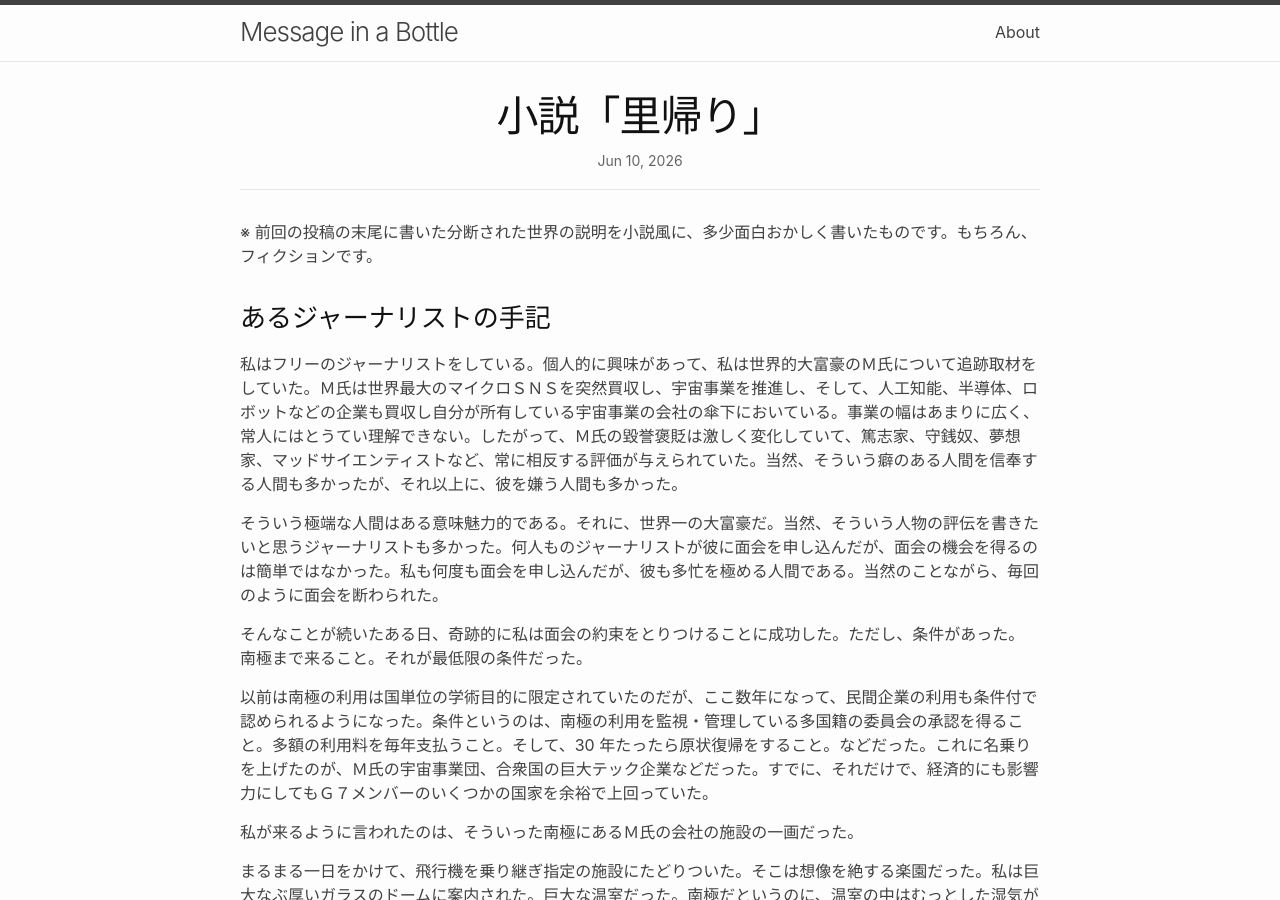
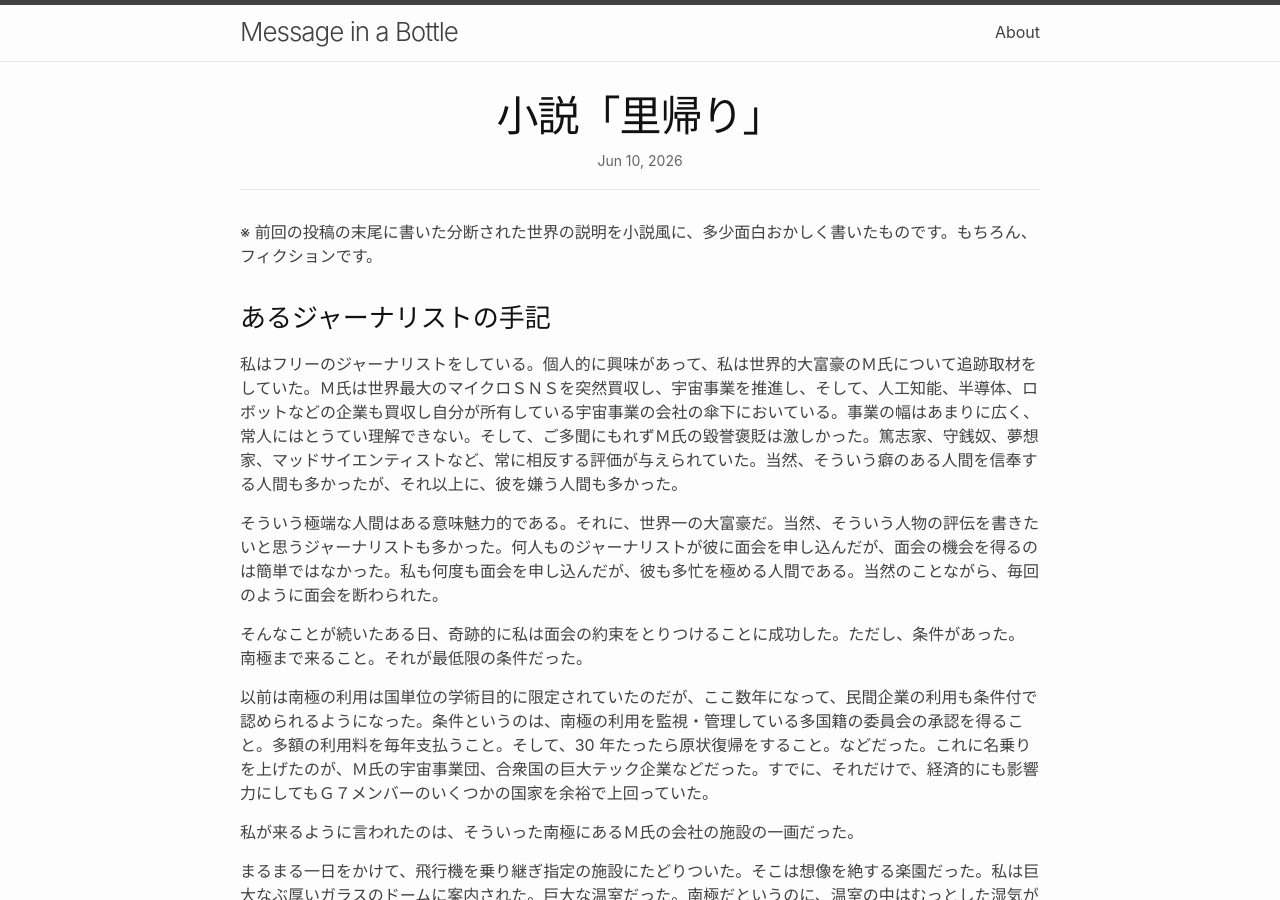
Before and after one commit to eiu2/eiu2.github.com, a Jekyll site: the page built from _posts/2026-06-10-home.md, in a window 1280 px wide and 900 px high. Built offline with Jekyll 4.4.1, drawn with Linux system fonts in a browser that asks for light colours; nearby versions of some CDN libraries.

Commit message:
Update 2026-06-10-home.md

```diff
--- a/_posts/2026-06-10-home.md
+++ b/_posts/2026-06-10-home.md
@@ -8,7 +8,7 @@ title: 小説「里帰り」
 
 ### あるジャーナリストの手記
 
-私はフリーのジャーナリストをしている。個人的に興味があって、私は世界的大富豪のＭ氏について追跡取材をしていた。Ｍ氏は世界最大のマイクロＳＮＳを突然買収し、宇宙事業を推進し、そして、人工知能、半導体、ロボットなどの企業も買収し自分が所有している宇宙事業の会社の傘下においている。事業の幅はあまりに広く、常人にはとうてい理解できない。したがって、Ｍ氏の毀誉褒貶は激しく変化していて、篤志家、守銭奴、夢想家、マッドサイエンティストなど、常に相反する評価が与えられていた。当然、そういう癖のある人間を信奉する人間も多かったが、それ以上に、彼を嫌う人間も多かった。
+私はフリーのジャーナリストをしている。個人的に興味があって、私は世界的大富豪のＭ氏について追跡取材をしていた。Ｍ氏は世界最大のマイクロＳＮＳを突然買収し、宇宙事業を推進し、そして、人工知能、半導体、ロボットなどの企業も買収し自分が所有している宇宙事業の会社の傘下においている。事業の幅はあまりに広く、常人にはとうてい理解できない。そして、ご多聞にもれずＭ氏の毀誉褒貶は激しかった。篤志家、守銭奴、夢想家、マッドサイエンティストなど、常に相反する評価が与えられていた。当然、そういう癖のある人間を信奉する人間も多かったが、それ以上に、彼を嫌う人間も多かった。
 
 そういう極端な人間はある意味魅力的である。それに、世界一の大富豪だ。当然、そういう人物の評伝を書きたいと思うジャーナリストも多かった。何人ものジャーナリストが彼に面会を申し込んだが、面会の機会を得るのは簡単ではなかった。私も何度も面会を申し込んだが、彼も多忙を極める人間である。当然のことながら、毎回のように面会を断わられた。
 
```
